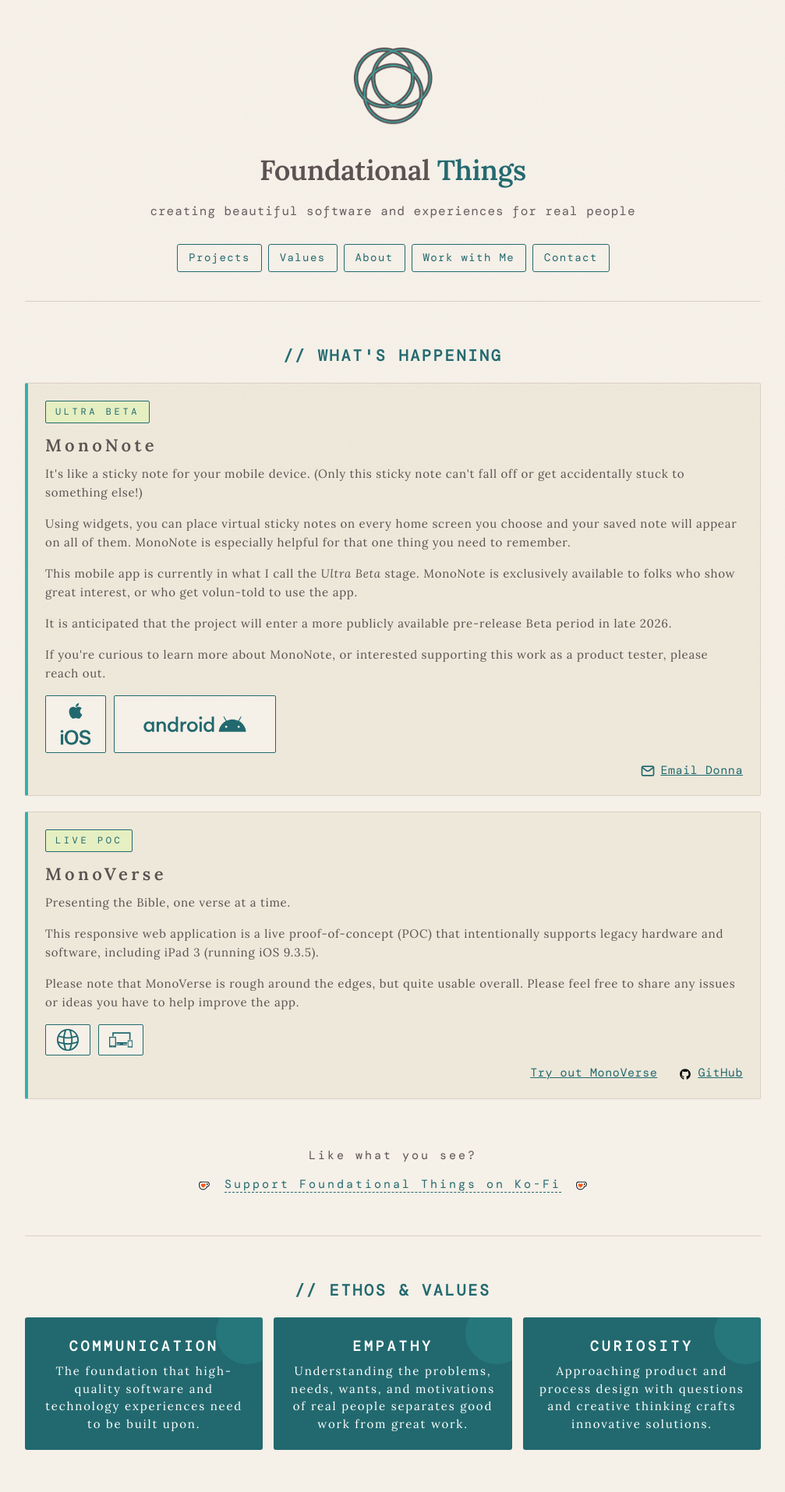
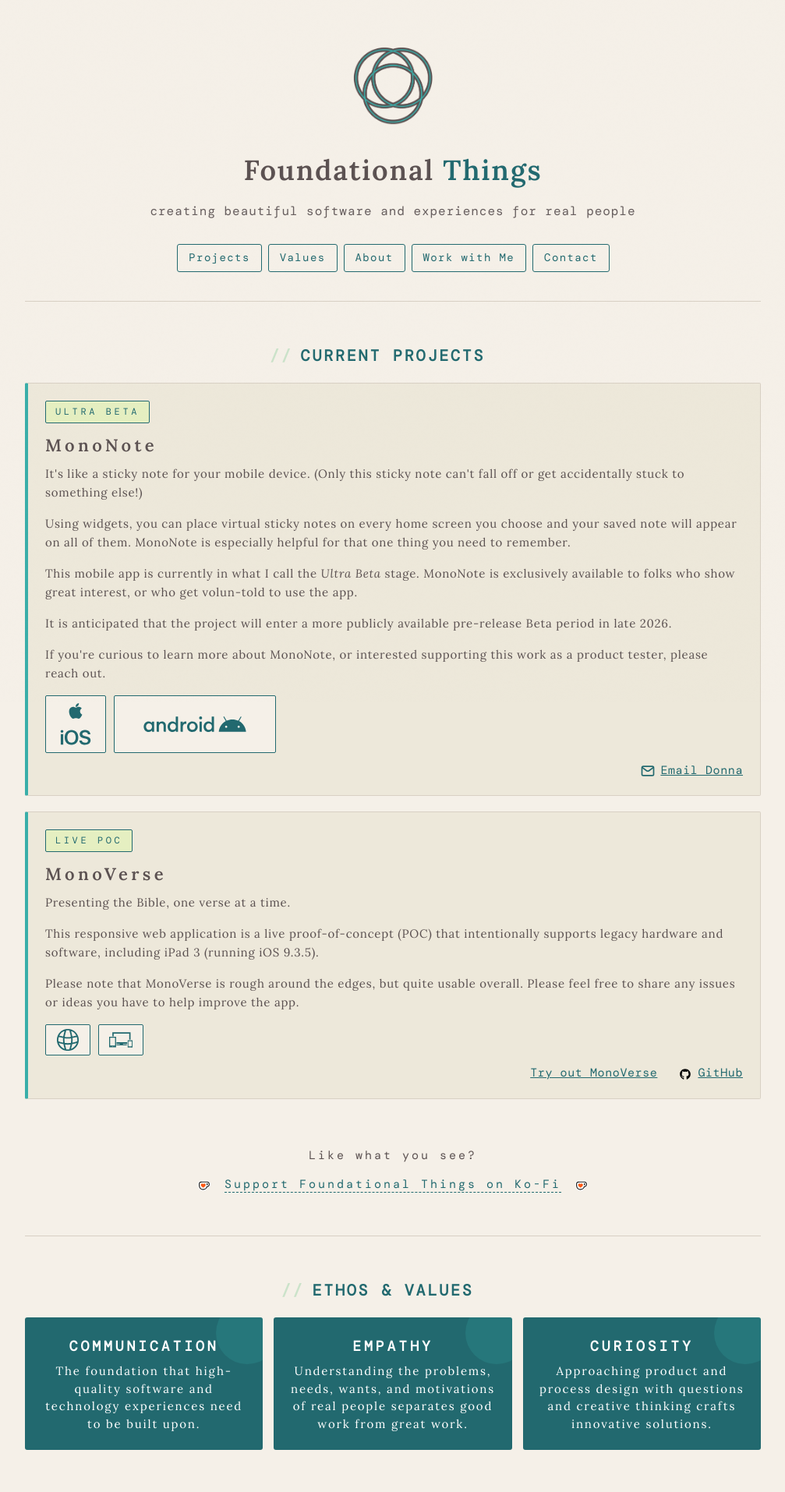
Before and after one commit to FoundationalThings/foundational-things-web, a Jekyll site: the page built from index.html, in a window 1280 px wide. Shown: the top 1914 px of the page at 78% size, without its empty margins (136-1143 px from the left). Built offline with Jekyll 4.4.1, drawn with Linux system fonts in a browser that asks for light colours; some web fonts are replaced; some of the changed text lies outside the part shown.

Commit message:
content and styling changes

```diff
--- a/_includes/footer.html
+++ b/_includes/footer.html
@@ -33,13 +33,18 @@
         <use href="#kofi_icon_svg" xlink:href="#kofi_icon_svg" /></svg
     ></a>
   </div>
-  <p class="footer-copy">© 2026 Foundational Things</p>
+  <p class="footer-copy">
+    © 2026 <span class="foundational">Foundational</span>
+    <span class="things">Things</span>
+  </p>
   <p class="footer-copy">
     <a href="./privacy.html">Privacy Policy</a>
   </p>
   <div class="site-tech-links">
     <p class="footer-copy">
-      Foundational Things is proudly hosted on
+      <span class="foundational">Foundational</span>
+      <span class="things">Things</span> is proudly hosted on
+      <span class="footer-keep-together">
         <a href="https://docs.github.com/en/pages" target="_blank">
           <img
             alt="GitHub Pages"
@@ -54,6 +59,7 @@
             src="https://img.shields.io/badge/Built%20with-Jekyll-CC0000?style=flat&logo=jekyll&logoColor=white"
           />
         </a>
+      </span>
     </p>
   </div>
 </footer>
--- a/index.html
+++ b/index.html
@@ -4,7 +4,7 @@ layout: default
 
 <!-- PROJECTS -->
 <section id="projects">
-  <h2 class="section-label">// what's happening</h2>
+  <h2 class="section-label"><span>current projects</span></h2>
   <div class="projects">
     <div class="project-card">
       <div class="badges">
@@ -165,7 +165,7 @@ layout: default
 
 <!-- ETHOS -->
 <section id="ethos">
-  <h2 class="section-label">// ethos &amp; values</h2>
+  <h2 class="section-label"><span>ethos &amp; values</span></h2>
 
   <div class="pillars-grid">
     <div class="pillar-card">
@@ -262,7 +262,7 @@ layout: default
 
 <!-- ABOUT -->
 <section id="about">
-  <h2 class="section-label">// About Donna</h2>
+  <h2 class="section-label"><span>About Donna</span></h2>
 
   <div class="about-text">
     <p>
@@ -281,8 +281,12 @@ layout: default
     <p>
       In my work as a business analyst, I learned to repeatedly ask and respond
       to a simple but powerful question:
-      <span class="question">What problem are we trying to solve?</span> I also
-      learned that it is surprisingly easy to build something seemingly
+    </p>
+    <p class="question-callout">
+      <span class="question">What problem are we trying to solve?</span>
+    </p>
+    <p>
+      I also learned that it is surprisingly easy to build something seemingly
       impressive that doesn't truly address any real need.
     </p>
     <p>
@@ -335,7 +339,7 @@ layout: default
 
 <!-- AVAILABLE -->
 <section id="available">
-  <h2 class="section-label">// Work With Me</h2>
+  <h2 class="section-label"><span>Work With Me</span></h2>
 
   <div class="available">
     <div class="available-card">
--- a/privacy.html
+++ b/privacy.html
@@ -5,7 +5,7 @@ title: Privacy Policy
 
 <!-- PROJECTS -->
 <section id="privacy">
-  <h2 class="section-label">// Privacy Policy</h2>
+  <h2 class="section-label"><span>Privacy Policy</span></h2>
   <div class="projects">
     <div class="privacy-text">
       <p>
--- a/styles.css
+++ b/styles.css
@@ -95,7 +95,7 @@ header {
   font-weight: 600;
   font-style: normal;
   color: var(--ink);
-  letter-spacing: -0.01em;
+  letter-spacing: 0.05em;
   margin-bottom: 8px;
 }
 
@@ -170,6 +170,18 @@ section {
   text-transform: uppercase;
   color: var(--teal-deep);
   margin-bottom: 18px;
+}
+
+.section-label span {
+  position: relative;
+}
+
+.section-label span::before {
+  content: '//';
+  position: absolute;
+  right: calc(100% + 0.5em);
+  color: var(--mint);
+  opacity: 50%;
 }
 
 p {
@@ -595,19 +607,27 @@ p:last-child {
 
 .about-text .question {
   font-weight: 600;
-  letter-spacing: 0.2em;
-  color: var(--teal-deep);
+  letter-spacing: 0.08em;
+  color: var(--ink);
+}
+
+.about-text .question-callout {
+  margin: 20px 0;
+  padding: 16px 20px;
+  border-left: 4px solid var(--teal);
+  background: var(--warm-mid);
+  font-size: 18px;
 }
 
 .foundational {
   font-weight: 600;
-  letter-spacing: 0.2em;
+  /* letter-spacing: 0.2em; */
   color: var(--ink);
 }
 
 .things {
   font-weight: 600;
-  letter-spacing: 0.2em;
+  /* letter-spacing: 0.2em; */
   color: var(--teal-deep);
 }
 
@@ -793,6 +813,10 @@ footer {
   vertical-align: middle;
 }
 
+.footer-keep-together {
+  white-space: nowrap;
+}
+
 .site-tech-links {
   border: 3px dotted transparent;
   padding: 20px;
```
Also changed, not shown: 3 other files. Lines whose indentation alone changed are shown as unchanged.
